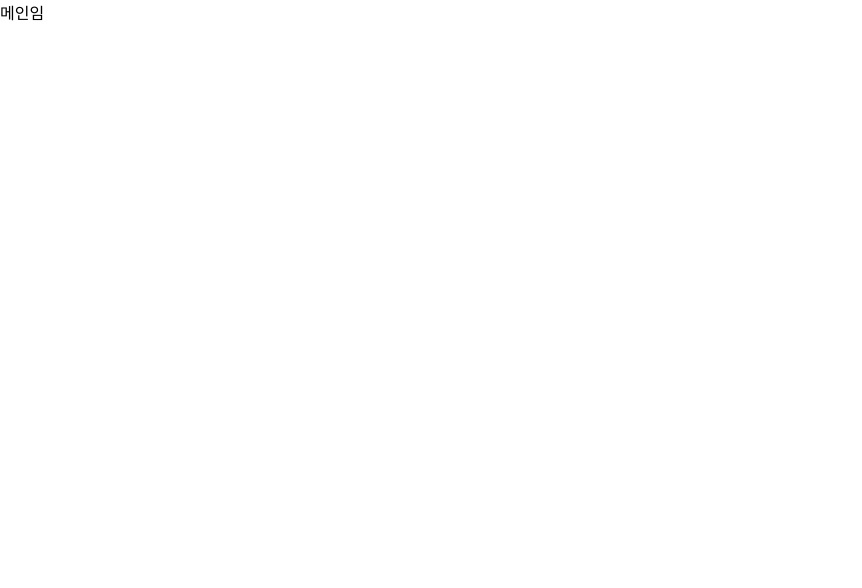
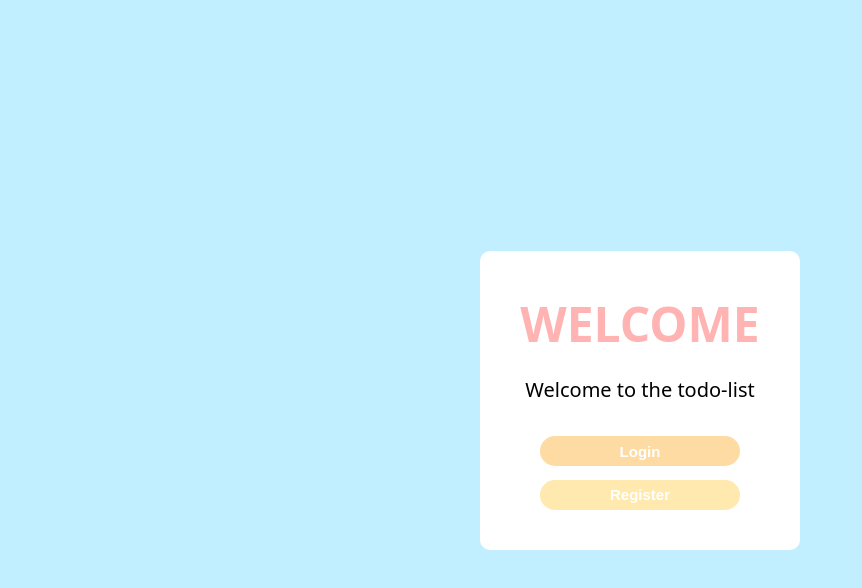
Before and after one commit to jiyounggo/wanted-pre-onboard-fe, a React (Create React App) app: page / in a window 1280 px wide. Shown: the top 588 px of the page, without its empty margins (0-862 px from the left). Built offline with nearby package versions, Linux system fonts and the light colour scheme.

Commit message:
style : 메인페이지 UI

```diff
--- a/src/pages/Main.js
+++ b/src/pages/Main.js
@@ -1,20 +1,82 @@
 import React, { useEffect } from "react";
-import { useNavigate } from "react-router-dom";
+import { useNavigate, Link } from "react-router-dom";
+import styled from "@emotion/styled";
+
 function Main() {
   const navigate = useNavigate();
 
   useEffect(() => {
-    if (window.localStorage.getItem("accessToken")) {
+    if (localStorage.getItem("accessToken")) {
       navigate("/todo");
-    } else if (!window.localStorage.getItem("accessToken")) {
+    } else if (!localStorage.getItem("accessToken")) {
       navigate("/");
     }
   }, []);
   return (
-    <div>
-      <div>메인임</div>
-    </div>
+    <Wrapper>
+      <div className="content">
+        <h2 className="welcome">WELCOME</h2>
+        <div className="welcomTxt">
+          <span>Welcome to the todo-list</span>
+        </div>
+        <div>
+          <Link to="/signin">
+            <button className="loginBtn">Login</button>
+          </Link>
+        </div>
+        <div>
+          <Link to="/signup">
+            <button className="regBtn">Register</button>
+          </Link>
+        </div>
+      </div>
+    </Wrapper>
   );
 }
 
+const Wrapper = styled.div`
+  display: flex;
+  justify-content: center;
+  align-items: center;
+  min-height: 100vh;
+  background: #c1efff;
+  .content {
+    display: flex;
+    flex-direction: column;
+    justify-content: center;
+    text-align: center;
+    font-family: system-ui, serif;
+    font-size: 2rem;
+    padding: 2.5rem;
+    border-radius: 10px;
+    background: white;
+  }
+  .welcome {
+    color: #ffb3b3;
+    margin: 0;
+  }
+
+  .welcomTxt {
+    font-size: 20px;
+    margin: 20px 0;
+  }
+  .loginBtn,
+  .regBtn {
+    border: none;
+    border-radius: 20px;
+    width: 200px;
+    height: 30px;
+    color: white;
+    font-size: 15px;
+    font-weight: bold;
+    cursor: pointer;
+  }
+  .loginBtn {
+    background-color: #ffdba4;
+  }
+  .regBtn {
+    background-color: #ffe9ae;
+  }
+`;
+
 export default Main;
```
